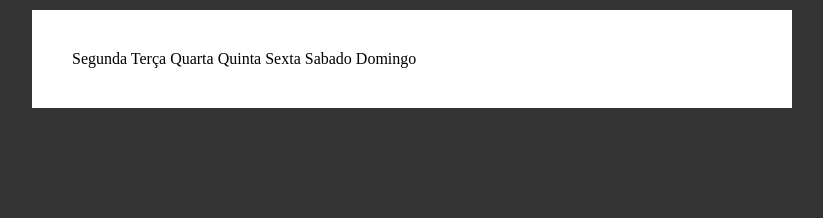
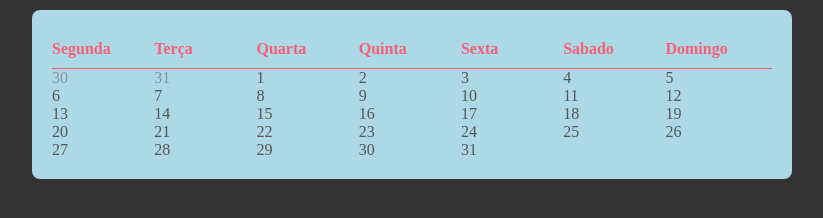
Before and after one commit to Nata-Frois/Cal-ndario, a plain HTML site: page Calendario Project/index.html in a window 1280 px wide. Shown: the whole page, without its empty margins (228-1051 px from the left). Drawn offline with Linux system fonts and the light colour scheme.

Commit message:
final do projeto calendario

```diff
--- a/Calendario Project/index.html
+++ b/Calendario Project/index.html
@@ -21,8 +21,44 @@
         .wraper{
             max-width: 760px;
             margin: 10px auto;
-            background-color: white;
-            padding:40px;
+            background-color: lightblue;
+            padding:20px;
+            display: flex;
+            border-radius: 8px;
+            flex-wrap: wrap;
+        }
+
+        .days-week{
+            display: flex;
+            width: 100%;;
+            flex-wrap: wrap;
+            padding: 10PX 0;
+            border-bottom:  1PX solid #F86078;
+        }
+
+        .number-days{
+            display: flex;
+            width: 100%;
+            flex-wrap: wrap;
+        }
+
+        .days-week span{
+
+            color: #F86078;
+            font-weight: bold;
+            display: inline-block;
+            width: 14.2%;
+        }
+
+        .number-days span{
+            display: inline-block;
+            width: 14.2%;
+            margin-bottom: 8px 0;
+            color: #555;
+        }
+
+        .mes-anterior{
+            opacity: 0.5;
         }
 
 
@@ -42,16 +78,15 @@
         </div>
 
         <div class="number-days">
-          <span></span>
-          <span></span>
+          <span class="mes-anterior">30</span>
+          <span class="mes-anterior">31</span>
         </div>
 
     </div><!--WRAPER-->
     <script>
         let el = document.querySelector('.number-days');
-        for(i = 1; i <= 31; 1++){
+        for(i = 1; i <= 31; i++){
             el.innerHTML+='<span>'+i+'</span>';
-
         }
     </script>
 </body>
```
